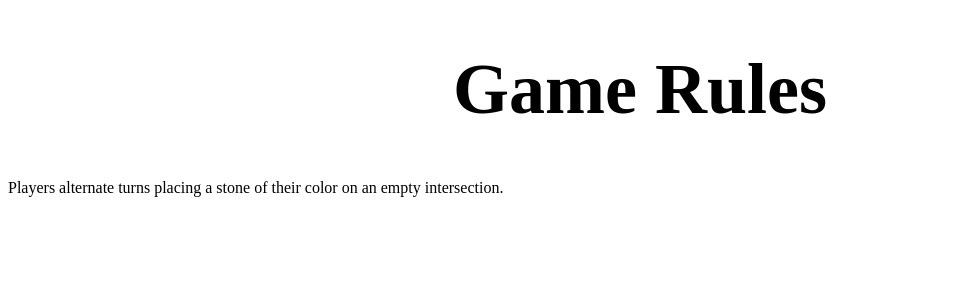
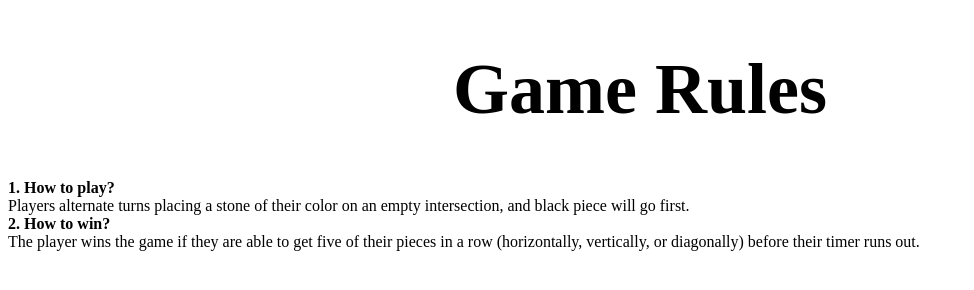
Before and after one commit to Ezuharad/CSE201-Final-Project, a plain HTML site: page src/gameManual.html in a window 1280 px wide. Shown: the whole page, without its empty margins (0-974 px from the left). Drawn offline with Linux system fonts and the light colour scheme.

Commit message:
Update gameManual.html
Add rules - "How to play" and "How to win"- to the file.

```diff
--- a/src/gameManual.html
+++ b/src/gameManual.html
@@ -9,7 +9,10 @@
             <b>Game Rules</b>
         </h1>
         <p>
-            Players alternate turns placing a stone of their color on an empty intersection.
+            <b>1. How to play?</b></br>
+            Players alternate turns placing a stone of their color on an empty intersection, and black piece will go first.<br/>
+            <b>2. How to win?</b></br>
+            The player wins the game if they are able to get five of their pieces in a row (horizontally, vertically, or diagonally) before their timer runs out.</br>
         </p>
     </body>
 </html>
```
